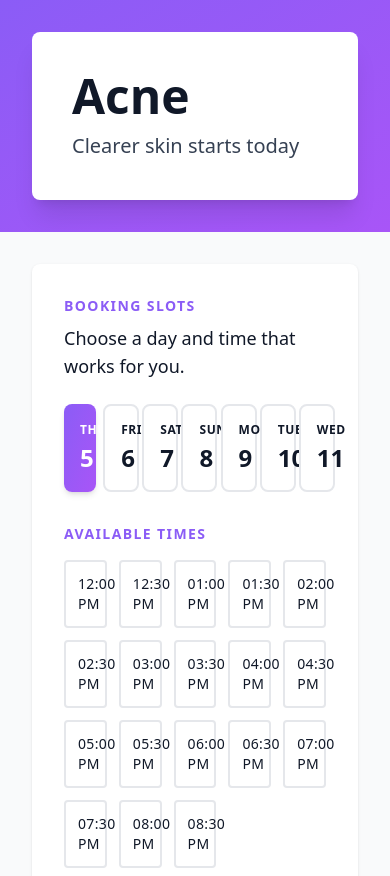
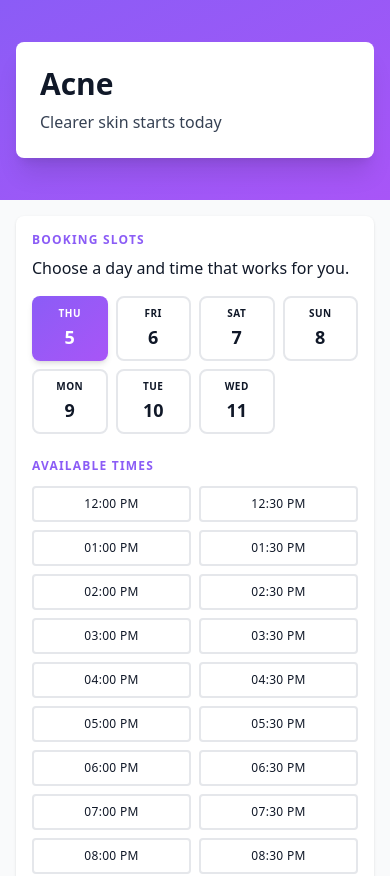
Before and after one commit to rukundowilson/ems-frontend, a Next.js app: page /Calendar in a window 390 px wide. Shown: the top 876 px of the page. Built offline with nearby package versions, Linux system fonts and the light colour scheme.

Commit message:
added more responsiveness

```diff
--- a/src/app/Calendar/page.tsx
+++ b/src/app/Calendar/page.tsx
@@ -140,55 +140,55 @@ const Calendar = () => {
   return (
     <div className="min-h-screen flex flex-col lg:flex-row">
       {/* Left Panel - Disease Info */}
-      <div className="lg:w-2/5 bg-gradient-to-br from-purple-gradient-start to-purple-gradient-end p-8 flex items-center justify-center">
-        <div className="bg-white rounded-lg p-10 max-w-md w-full shadow-xl">
-          <h1 className="text-5xl font-bold text-gray-900 mb-3">Acne</h1>
-          <p className="text-xl text-gray-700">Clearer skin starts today</p>
+      <div className="lg:w-2/5 bg-gradient-to-br from-purple-gradient-start to-purple-gradient-end p-4 sm:p-6 md:p-8 flex items-center justify-center min-h-[200px] lg:min-h-screen">
+        <div className="bg-white rounded-lg p-6 sm:p-8 md:p-10 max-w-md w-full shadow-xl">
+          <h1 className="text-3xl sm:text-4xl md:text-5xl font-bold text-gray-900 mb-2 md:mb-3">Acne</h1>
+          <p className="text-base sm:text-lg md:text-xl text-gray-700">Clearer skin starts today</p>
         </div>
       </div>
 
       {/* Right Panel - Booking Interface */}
-      <div className="lg:w-3/5 bg-gray-50 p-8 overflow-y-auto flex items-center justify-center">
+      <div className="lg:w-3/5 bg-gray-50 p-4 sm:p-6 md:p-8 overflow-y-auto flex items-center justify-center">
         {/* Booking Slots Section */}
-        <div className="bg-white rounded-lg p-8 shadow-sm max-w-4xl w-full">
-          <h2 className="text-purple-gradient-start text-sm font-bold tracking-widest mb-2">
+        <div className="bg-white rounded-lg p-4 sm:p-6 md:p-8 shadow-sm max-w-4xl w-full">
+          <h2 className="text-purple-gradient-start text-xs sm:text-sm font-bold tracking-widest mb-2">
             BOOKING SLOTS
           </h2>
-          <p className="text-lg text-gray-900 mb-6">
+          <p className="text-base sm:text-lg text-gray-900 mb-4 sm:mb-6">
             Choose a day and time that works for you.
           </p>
 
           {/* Day Selector */}
-          <div className="grid grid-cols-7 gap-3 mb-8">
+          <div className="grid grid-cols-4 sm:grid-cols-7 gap-2 sm:gap-3 mb-6 sm:mb-8">
             {days.map((day) => (
               <button
                 key={day.id}
                 onClick={() => handleDaySelect(day.id)}
-                className={`p-4 rounded-lg text-center transition-all ${
+                className={`p-2 sm:p-3 md:p-4 rounded-lg text-center transition-all ${
                   selectedDay === day.id
                     ? 'bg-gradient-to-br from-purple-gradient-start to-purple-gradient-end text-white shadow-md'
                     : 'bg-white border-2 border-gray-200 text-gray-900 hover:border-purple-gradient-start'
                 }`}
               >
-                <div className="text-xs font-semibold tracking-wider mb-1">
+                <div className="text-[10px] sm:text-xs font-semibold tracking-wider mb-0.5 sm:mb-1">
                   {day.dayName}
                 </div>
-                <div className="text-2xl font-bold">{day.date}</div>
+                <div className="text-lg sm:text-xl md:text-2xl font-bold">{day.date}</div>
               </button>
             ))}
           </div>
 
           {/* Available Times */}
-          <h3 className="text-purple-gradient-start text-sm font-bold tracking-widest mb-4">
+          <h3 className="text-purple-gradient-start text-xs sm:text-sm font-bold tracking-widest mb-3 sm:mb-4">
             AVAILABLE TIMES
           </h3>
-          <div className="grid grid-cols-5 gap-3 mb-8 min-h-[200px]">
+          <div className="grid grid-cols-2 sm:grid-cols-3 md:grid-cols-4 lg:grid-cols-5 gap-2 sm:gap-3 mb-6 sm:mb-8 min-h-[150px] sm:min-h-[200px]">
             {currentTimeSlots.length > 0 ? (
               currentTimeSlots.map((slot) => (
                 <button
                   key={slot.id}
                   onClick={() => setSelectedTime(slot.time)}
-                  className={`p-3 rounded border-2 text-sm font-medium tracking-wide transition-all ${
+                  className={`p-2 sm:p-3 rounded border-2 text-xs sm:text-sm font-medium tracking-wide transition-all ${
                     selectedTime === slot.time
                       ? 'bg-gradient-to-br from-purple-gradient-start to-purple-gradient-end text-white border-purple-gradient-start'
                       : 'bg-white border-gray-200 text-gray-900 hover:border-purple-gradient-start'
@@ -198,7 +198,7 @@ const Calendar = () => {
                 </button>
               ))
             ) : (
-              <div className="col-span-5 flex items-center justify-center text-gray-text">
+              <div className="col-span-2 sm:col-span-3 md:col-span-4 lg:col-span-5 flex items-center justify-center text-gray-text text-sm">
                 No available time slots for this day
               </div>
             )}
@@ -206,7 +206,7 @@ const Calendar = () => {
 
           {/* Book Button */}
           <button
-            className="w-full bg-gradient-to-br from-purple-gradient-start to-purple-gradient-end text-white py-4 rounded-lg font-bold text-lg tracking-wide hover:opacity-90 transition-opacity shadow-md"
+            className="w-full bg-gradient-to-br from-purple-gradient-start to-purple-gradient-end text-white py-3 sm:py-4 rounded-lg font-bold text-base sm:text-lg tracking-wide hover:opacity-90 transition-opacity shadow-md"
             onClick={() => {
               if (selectedTime) {
                 alert(`Booking slot for ${days[selectedDay].dayName} ${days[selectedDay].date} at ${selectedTime}`);
```
